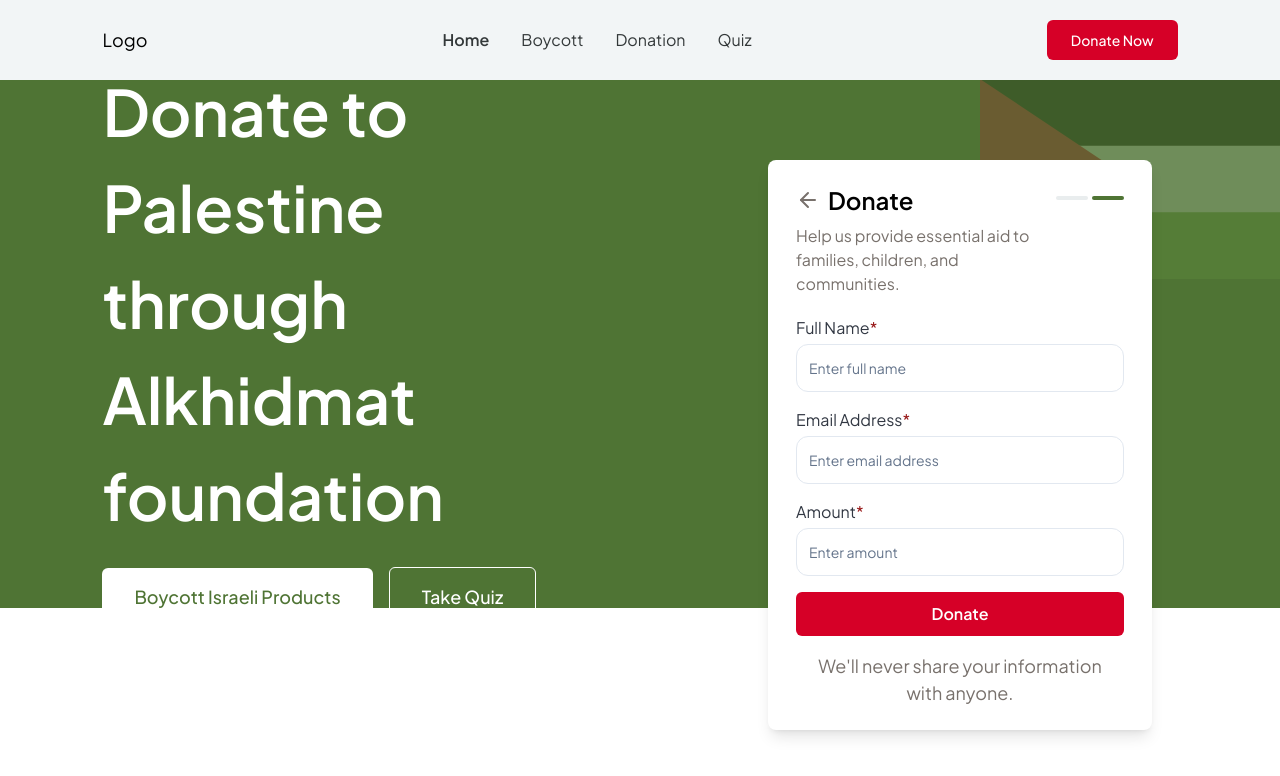
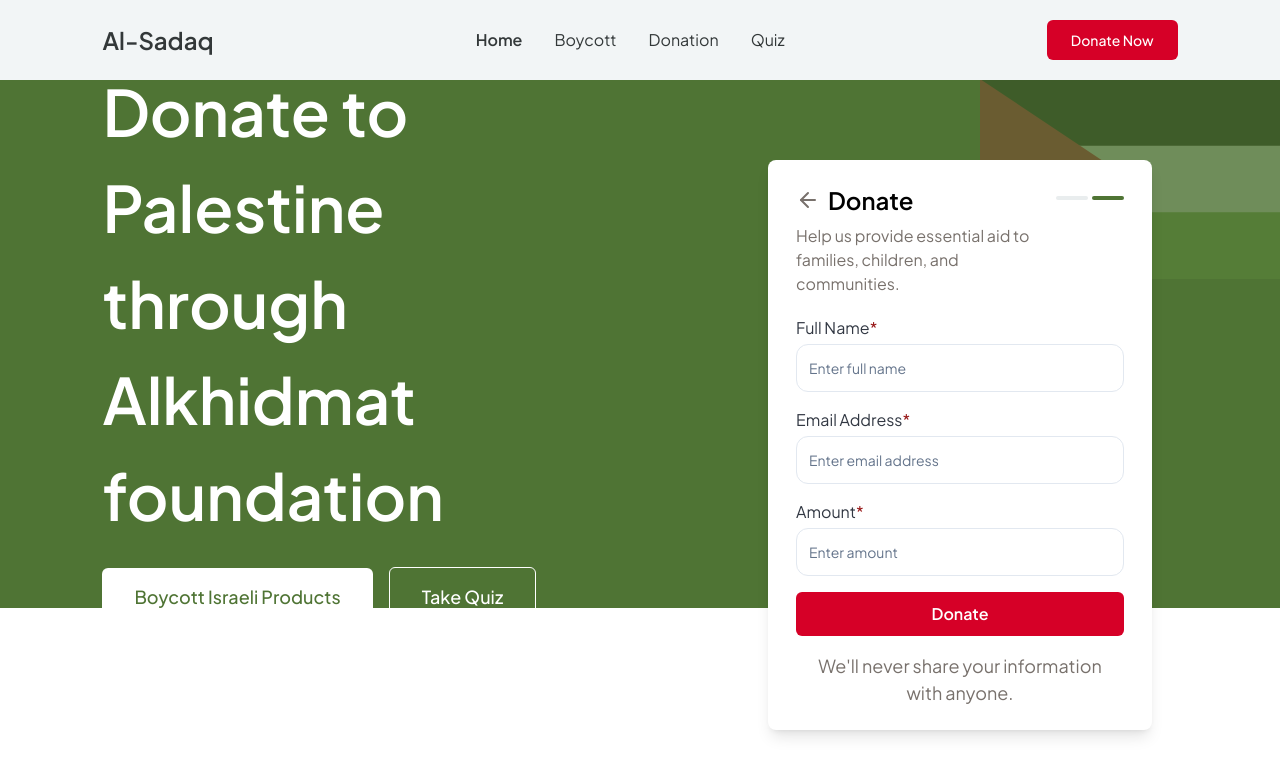
Before and after one commit to abdulbari149/alsadaq, a Next.js app: page / in a window 1280 px wide. Shown: the top 776 px of the page. Built offline with nearby package versions, Linux system fonts and the light colour scheme.

Commit message:
feat: add brand name in navbar

```diff
--- a/src/components/shared/Navbar/index.tsx
+++ b/src/components/shared/Navbar/index.tsx
@@ -29,7 +29,7 @@
 const Navbar = () => {
 	return (
 		<header className="flex flex-row w-100 py-5 px-[8%] items-center justify-between bg-[#F2F5F6] shadow-md">
-			<h2 className="text-lg text-black">Logo</h2>
+			<h2 className="text-[24px] font-[600] text-[#333839]">Al-Sadaq</h2>
 
 			<nav className="flex flex-row gap-8 items-center">
 				{navLinks.map((nav) => (
```
